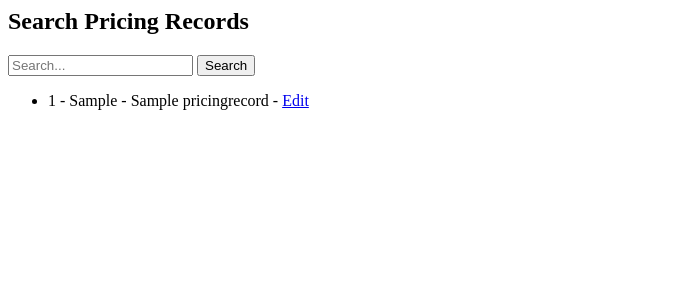
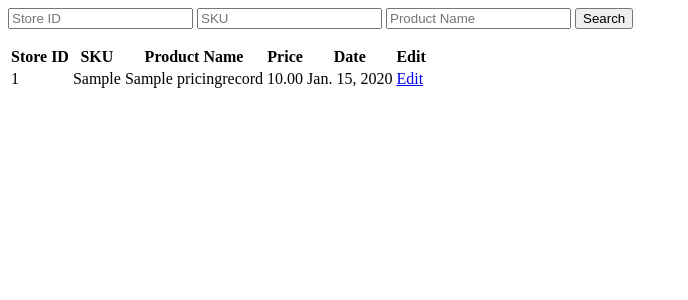
Before and after one commit to ankitjaadoo/pricing-feeds-search, a Django app: page /search/ in a window 1280 px wide. Shown: the top 300 px of the page, without its empty margins (0-688 px from the left). Run offline with Django 4.2, Linux system fonts and the light colour scheme; tables that the repository leaves empty hold one stand-in row (values such as "Sample post").

```diff
--- a/pricing_feeds_app/pricing/templates/pricing/search_records.html
+++ b/pricing_feeds_app/pricing/templates/pricing/search_records.html
@@ -1,10 +1,26 @@
-<h2>Search Pricing Records</h2>
 <form method="get">
-    <input type="text" name="q" placeholder="Search...">
+    <input type="text" name="store_id" placeholder="Store ID">
+    <input type="text" name="sku" placeholder="SKU">
+    <input type="text" name="product_name" placeholder="Product Name">
     <button type="submit">Search</button>
 </form>
-<ul>
+<table>
+    <tr>
+        <th>Store ID</th>
+        <th>SKU</th>
+        <th>Product Name</th>
+        <th>Price</th>
+        <th>Date</th>
+        <th>Edit</th>
+    </tr>
     {% for record in records %}
-        <li>{{ record }} - <a href="{% url 'edit_record' record.pk %}">Edit</a></li>
+    <tr>
+        <td>{{ record.store_id }}</td>
+        <td>{{ record.sku }}</td>
+        <td>{{ record.product_name }}</td>
+        <td>{{ record.price }}</td>
+        <td>{{ record.date }}</td>
+        <td><a href="{% url 'edit_record' record.pk %}">Edit</a></td>
+    </tr>
     {% endfor %}
-</ul>
+</table>
```
Also changed, not shown: 1 other file.
